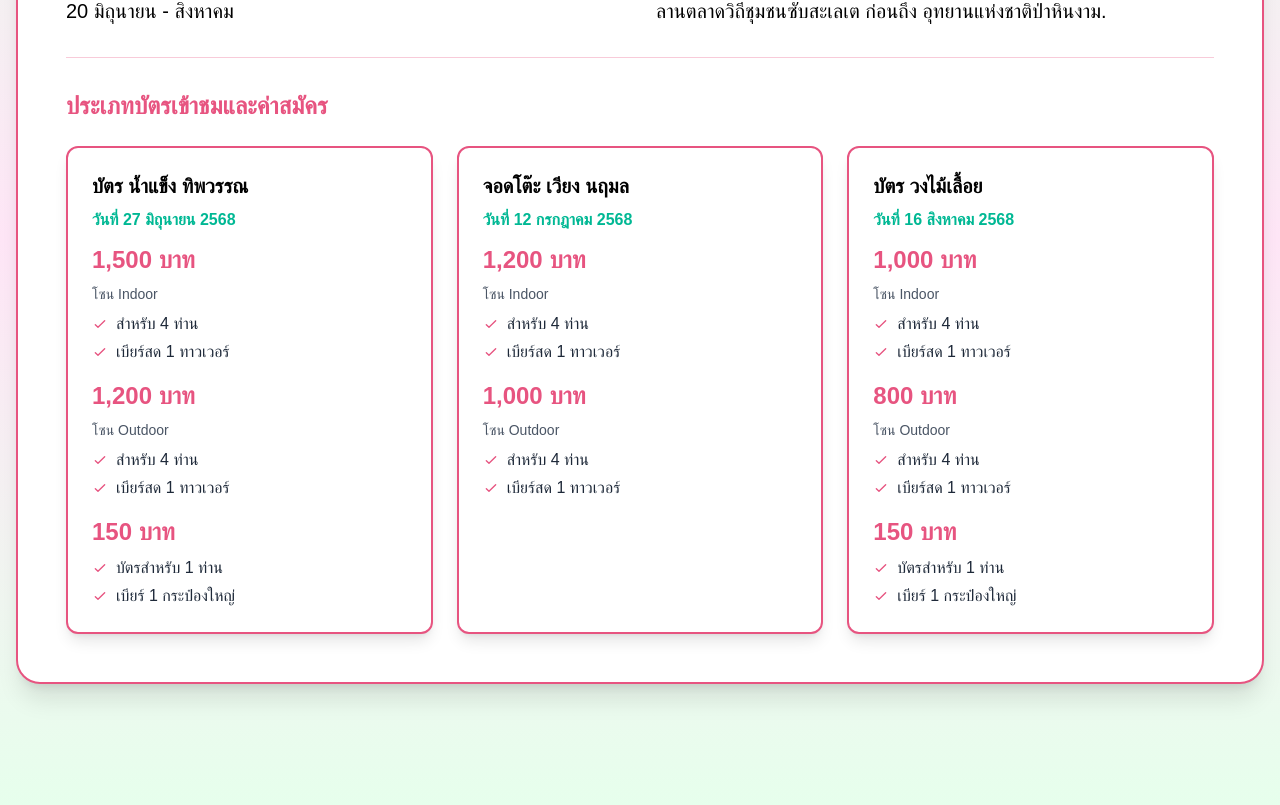
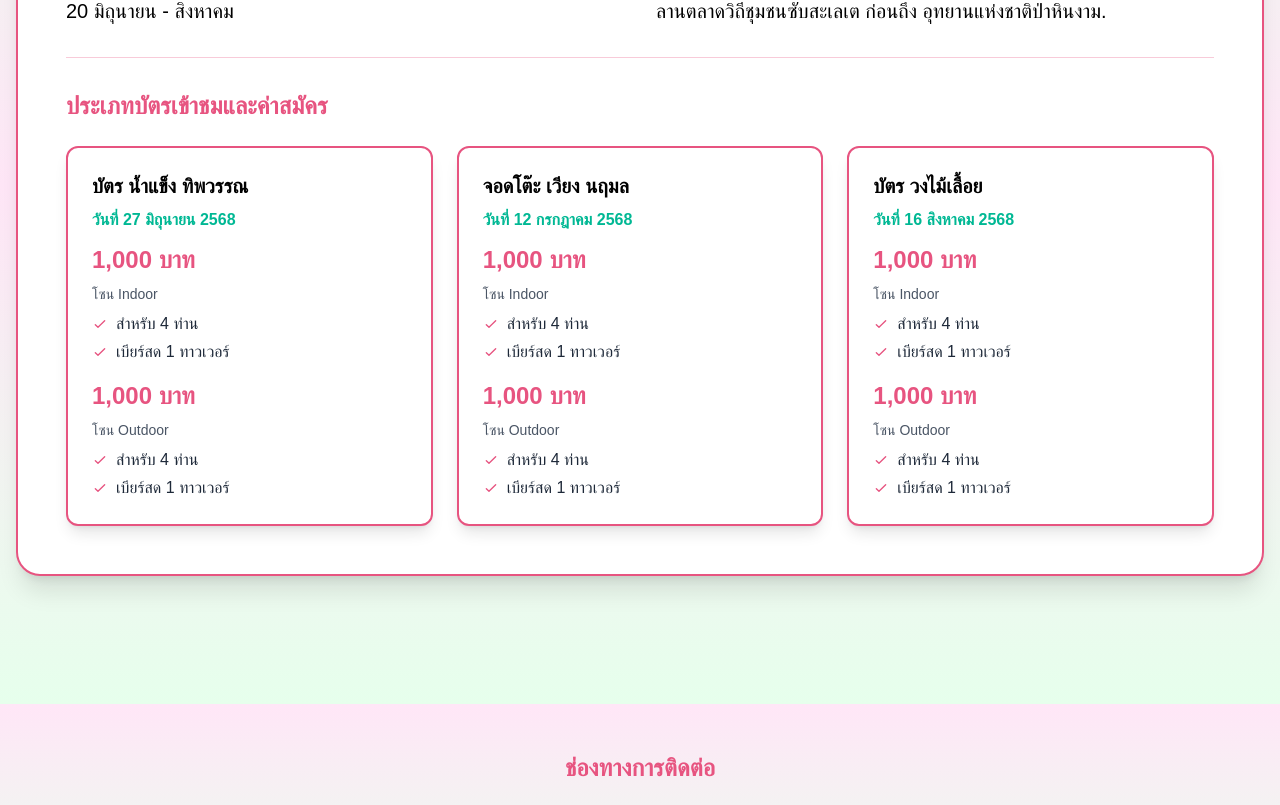
Before and after one commit to thanatpump/slsfest, a Next.js app: page / in a window 1280 px wide. Shown: the part 1709-2514 px from the top of the page. Built offline with nearby package versions, Linux system fonts and the light colour scheme.

Commit message:
Initial project upload

```diff
--- /dev/null
+++ b/scripts/resetData.ts
@@ -0,0 +1,31 @@
+import { PrismaClient } from '@prisma/client';
+
+const prisma = new PrismaClient();
+
+async function resetData() {
+  try {
+    console.log('เริ่มต้นรีเซ็ตข้อมูล...');
+
+    // ลบข้อมูลการจองทั้งหมด
+    console.log('ลบข้อมูลการจอง...');
+    await prisma.booking.deleteMany({});
+    console.log('ลบข้อมูลการจองเสร็จสิ้น');
+
+    // รีเซ็ตสถานะที่นั่งทั้งหมดเป็น available
+    console.log('รีเซ็ตสถานะที่นั่ง...');
+    await prisma.seat.updateMany({
+      data: {
+        status: 'available'
+      }
+    });
+    console.log('รีเซ็ตสถานะที่นั่งเสร็จสิ้น');
+
+    console.log('✅ รีเซ็ตข้อมูลเสร็จสิ้นแล้ว!');
+  } catch (error) {
+    console.error('❌ เกิดข้อผิดพลาดในการรีเซ็ตข้อมูล:', error);
+  } finally {
+    await prisma.$disconnect();
+  }
+}
+
+resetData();
--- a/scripts/seedSeats.ts
+++ b/scripts/seedSeats.ts
@@ -3,9 +3,9 @@ import { PrismaClient } from '@prisma/client';
 const prisma = new PrismaClient();
 
 const artists = [
-  { name: 'น้ำแข็ง ทิพวรรณ', price: { indoor: 1500, outdoor: 1200 } },
-  { name: 'เวียง นฤมล', price: { indoor: 1200, outdoor: 1000 } },
-  { name: 'วงไม้เลื้อย', price: { indoor: 1000, outdoor: 800 } },
+  { name: 'น้ำแข็ง ทิพวรรณ', price: { indoor: 1000, outdoor: 1000 } },
+  { name: 'เวียง นฤมล', price: { indoor: 1000, outdoor: 1000 } },
+  { name: 'วงไม้เลื้อย', price: { indoor: 1000, outdoor: 1000 } },
 ];
 
 const seatRows = [
--- a/src/app/page.tsx
+++ b/src/app/page.tsx
@@ -130,7 +130,7 @@ export default function Home() {
                       <p className="text-sm md:text-base text-[#00b894] font-semibold mb-3">วันที่ 27 มิถุนายน 2568</p>
                       <div className="space-y-4">
                         <div>
-                          <p className="text-xl md:text-2xl font-bold text-[#e75480] mb-2">1,500 บาท</p>
+                          <p className="text-xl md:text-2xl font-bold text-[#e75480] mb-2">1,000 บาท</p>
                           <p className="text-sm text-gray-600 mb-2">โซน Indoor</p>
                           <ul className="text-gray-800 space-y-1">
                             <li className="flex items-center gap-2">
@@ -148,7 +148,7 @@ export default function Home() {
                           </ul>
                         </div>
                         <div>
-                          <p className="text-xl md:text-2xl font-bold text-[#e75480] mb-2">1,200 บาท</p>
+                          <p className="text-xl md:text-2xl font-bold text-[#e75480] mb-2">1,000 บาท</p>
                           <p className="text-sm text-gray-600 mb-2">โซน Outdoor</p>
                           <ul className="text-gray-800 space-y-1">
                             <li className="flex items-center gap-2">
@@ -165,23 +165,6 @@ export default function Home() {
                             </li>
                           </ul>
                         </div>
-                        <div>
-                          <p className="text-xl md:text-2xl font-bold text-[#e75480] mb-2">150 บาท</p>
-                          <ul className="text-gray-800 space-y-1">
-                            <li className="flex items-center gap-2">
-                              <svg className="w-4 h-4 text-[#e75480]" fill="none" stroke="currentColor" viewBox="0 0 24 24">
-                                <path strokeLinecap="round" strokeLinejoin="round" strokeWidth="2" d="M5 13l4 4L19 7" />
-                              </svg>
-                              บัตรสำหรับ 1 ท่าน
-                            </li>
-                            <li className="flex items-center gap-2">
-                              <svg className="w-4 h-4 text-[#e75480]" fill="none" stroke="currentColor" viewBox="0 0 24 24">
-                                <path strokeLinecap="round" strokeLinejoin="round" strokeWidth="2" d="M5 13l4 4L19 7" />
-                              </svg>
-                              เบียร์ 1 กระป๋องใหญ่
-                            </li>
-                          </ul>
-                        </div>
                       </div>
                     </div>
                   </div>
@@ -194,7 +177,7 @@ export default function Home() {
                       <p className="text-sm md:text-base text-[#00b894] font-semibold mb-3">วันที่ 12 กรกฎาคม 2568</p>
                       <div className="space-y-4">
                         <div>
-                          <p className="text-xl md:text-2xl font-bold text-[#e75480] mb-2">1,200 บาท</p>
+                          <p className="text-xl md:text-2xl font-bold text-[#e75480] mb-2">1,000 บาท</p>
                           <p className="text-sm text-gray-600 mb-2">โซน Indoor</p>
                           <ul className="text-gray-800 space-y-1">
                         <li className="flex items-center gap-2">
@@ -259,7 +242,7 @@ export default function Home() {
                           </ul>
                         </div>
                         <div>
-                          <p className="text-xl md:text-2xl font-bold text-[#e75480] mb-2">800 บาท</p>
+                          <p className="text-xl md:text-2xl font-bold text-[#e75480] mb-2">1,000 บาท</p>
                           <p className="text-sm text-gray-600 mb-2">โซน Outdoor</p>
                           <ul className="text-gray-800 space-y-1">
                         <li className="flex items-center gap-2">
@@ -275,23 +258,6 @@ export default function Home() {
                           เบียร์สด 1 ทาวเวอร์
                         </li>
                           </ul>
-                        </div>
-                        <div>
-                          <p className="text-xl md:text-2xl font-bold text-[#e75480] mb-2">150 บาท</p>
-                          <ul className="text-gray-800 space-y-1">
-                            <li className="flex items-center gap-2">
-                              <svg className="w-4 h-4 text-[#e75480]" fill="none" stroke="currentColor" viewBox="0 0 24 24">
-                                <path strokeLinecap="round" strokeLinejoin="round" strokeWidth="2" d="M5 13l4 4L19 7" />
-                              </svg>
-                              บัตรสำหรับ 1 ท่าน
-                            </li>
-                        <li className="flex items-center gap-2">
-                              <svg className="w-4 h-4 text-[#e75480]" fill="none" stroke="currentColor" viewBox="0 0 24 24">
-                            <path strokeLinecap="round" strokeLinejoin="round" strokeWidth="2" d="M5 13l4 4L19 7" />
-                          </svg>
-                              เบียร์ 1 กระป๋องใหญ่
-                        </li>
-                      </ul>
                         </div>
                       </div>
                     </div>
```
